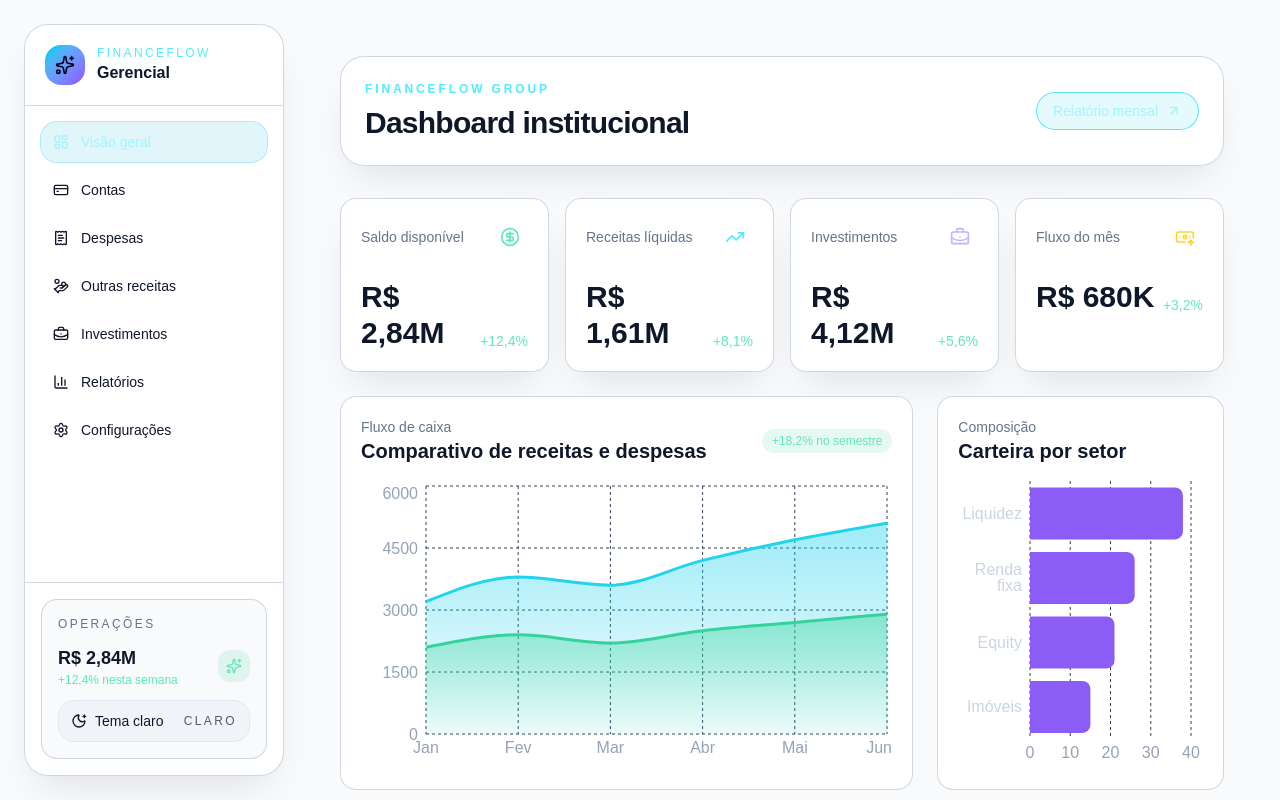
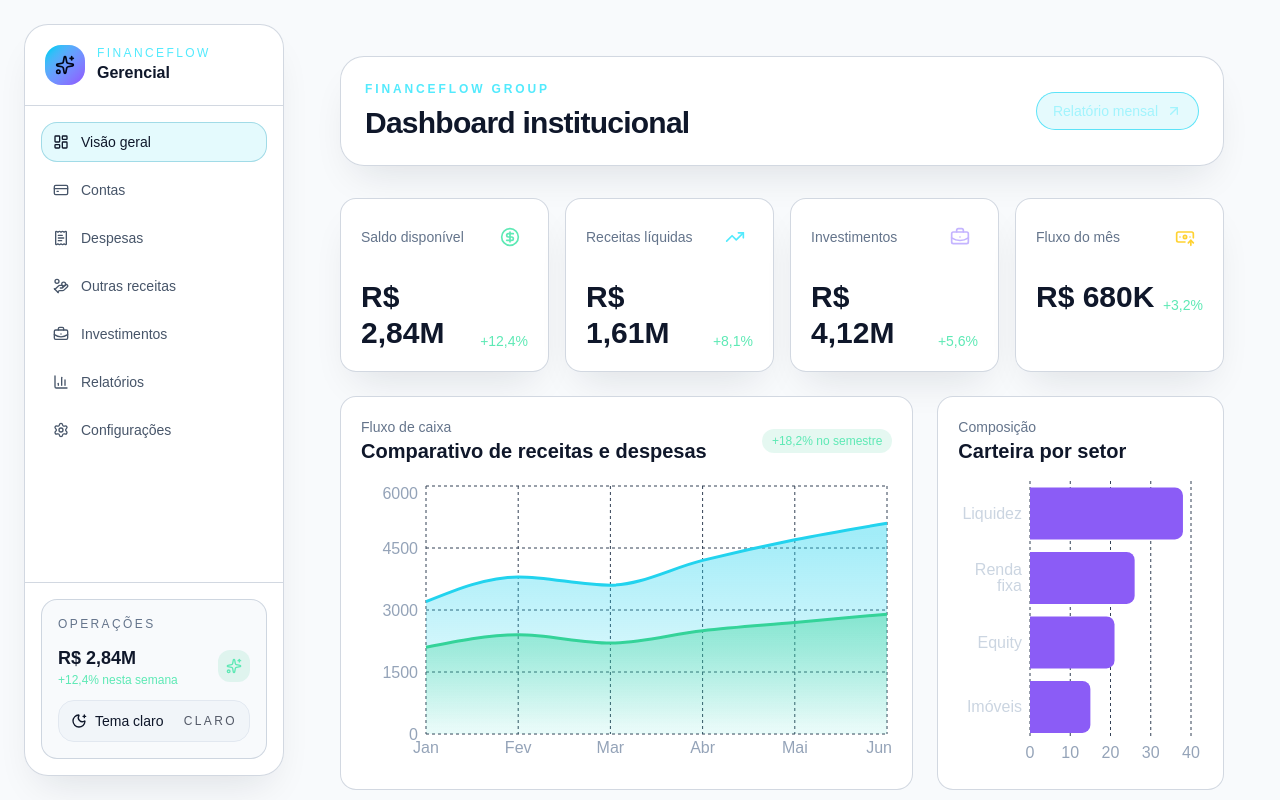
Before and after one commit to EgorRodrigues/fin-front, a Next.js app: page / in a window 1280 px wide. Shown: the top 800 px of the page. Built offline with nearby package versions, Linux system fonts and the light colour scheme.

Commit message:
feat: enhance sidebar navigation styles for light and dark themes

```diff
--- a/src/app/globals.css
+++ b/src/app/globals.css
@@ -93,6 +93,36 @@ html[data-theme="light"] .shadow-slate-950\/20 {
   box-shadow: 0 20px 40px -15px rgba(15, 23, 42, 0.12) !important;
 }
 
+.sidebar-nav-item {
+  color: #475569;
+}
+
+.sidebar-nav-item:hover {
+  background-color: #e2e8f0;
+  color: #0f172a;
+}
+
+.sidebar-nav-item--active {
+  background-color: rgba(34, 211, 238, 0.12);
+  color: #0f172a;
+  box-shadow: inset 0 0 0 1px rgba(8, 145, 178, 0.3);
+}
+
+html[data-theme="dark"] .sidebar-nav-item {
+  color: #cbd5e1;
+}
+
+html[data-theme="dark"] .sidebar-nav-item:hover {
+  background-color: rgba(51, 65, 85, 0.85);
+  color: #f8fafc;
+}
+
+html[data-theme="dark"] .sidebar-nav-item--active {
+  background-color: rgba(34, 211, 238, 0.12);
+  color: #cffafe;
+  box-shadow: inset 0 0 0 1px rgba(34, 211, 238, 0.3);
+}
+
 * {
   box-sizing: border-box;
 }
--- a/src/components/sidebar.tsx
+++ b/src/components/sidebar.tsx
@@ -54,10 +54,8 @@ export function Sidebar() {
                 key={href}
                 href={href}
                 className={cn(
-                  "flex items-center gap-3 rounded-2xl px-3 py-2.5 text-sm font-medium transition-colors",
-                  isActive
-                    ? "bg-cyan-500/12 text-cyan-200 ring-1 ring-cyan-500/30"
-                    : "text-slate-300 hover:bg-slate-800 hover:text-white",
+                  "sidebar-nav-item flex items-center gap-3 rounded-2xl px-3 py-2.5 text-sm font-medium transition-colors",
+                  isActive && "sidebar-nav-item--active",
                 )}
               >
                 <Icon className="h-4 w-4" />
```
